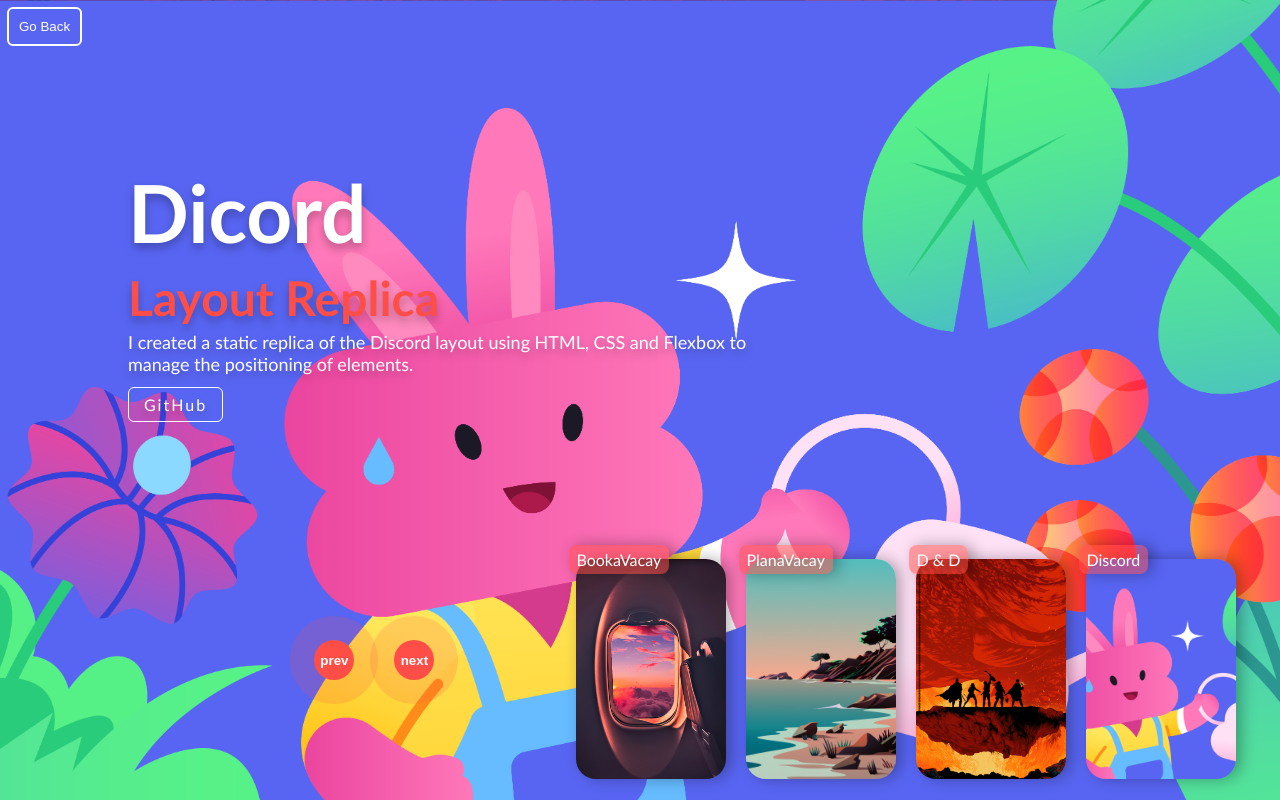
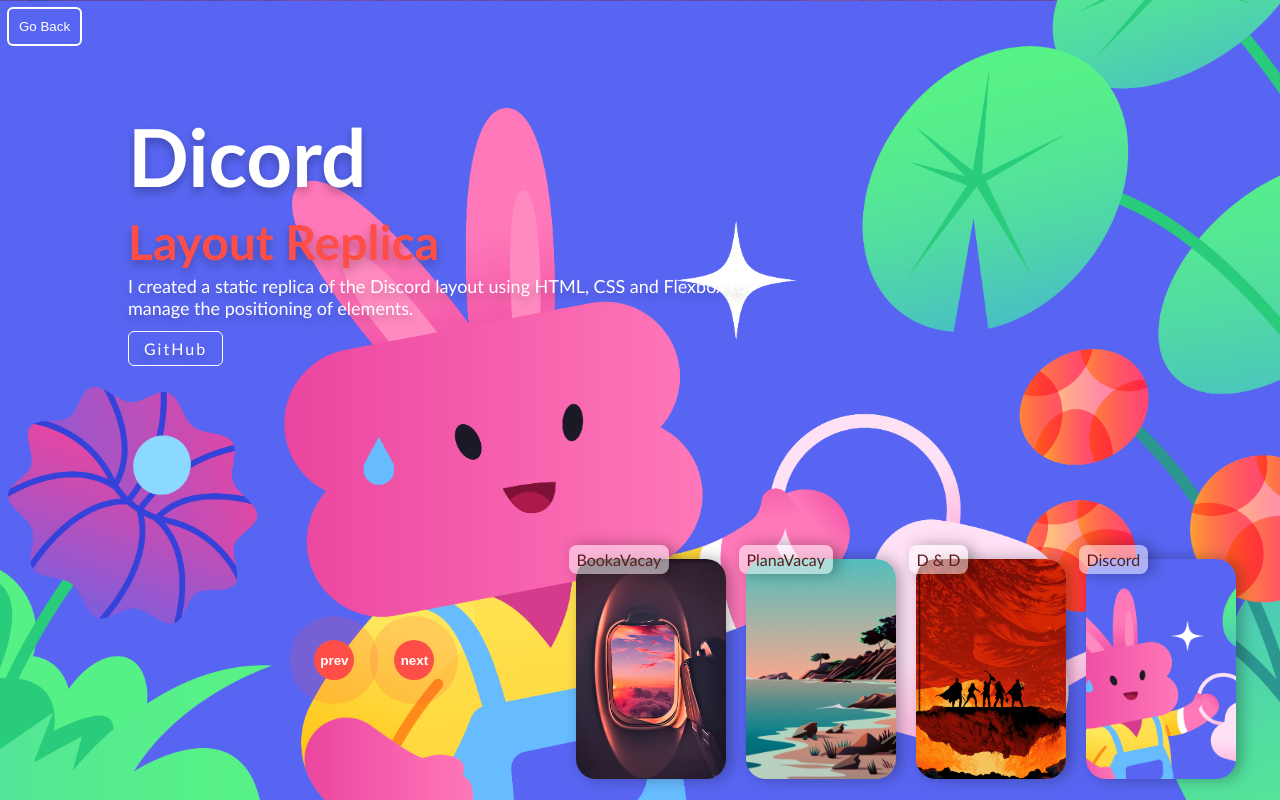
Before and after one commit to RiccardoMarino00/Portfolio-Ricky, a Vue app: page /slider-works in a window 1280 px wide. Built offline with nearby package versions, Linux system fonts and the light colour scheme.

Commit message:
fixed mobile screen for slider and thumbnail name

```diff
--- a/src/views/SliderWorks.vue
+++ b/src/views/SliderWorks.vue
@@ -169,9 +169,13 @@ export default {
                 <div class="content">
                     <div class="title">D & D</div>
                     <div class="type">Weapons and Characters for D&D</div>
-                    <div class="description">Lorem ipsum dolor sit amet consectetur, adipisicing elit. Incidunt, nemo
-                        perspiciatis delectus cumque mollitia, odio praesentium id quidem facere recusandae doloribus
-                        vel repudiandae fugiat? Rem.</div>
+                    <div class="description">In this group project, we developed a web application for managing a
+                        weapons inventory, using Laravel for the backend and Vue for the frontend. The backend is
+                        structured according to Laravel best practices, via configuration files, migrations for the
+                        MySQL database, and a modular architecture. The application allows CRUD (create, read, update
+                        and delete) operations on objects in the database, with each weapon associated with various
+                        customisable attributes, and routes manage the interactions between the frontend and backend
+                    </div>
                     <div class="button">
                         <a href="https://github.com/RiccardoMarino00/D-and-D-backend" class="github-link">GitHub</a>
                     </div>
@@ -222,11 +226,11 @@ export default {
 
 <style scoped>
 .thumbnail .item p {
-    background-color: rgba(255, 78, 71, 0.5);
+    background-color: rgb(255 255 255 / 50%);
     width: max-content;
     padding: 5px 8px;
     border-radius: 8px;
-    color: white;
+    color: #5a1c1c;
     position: relative;
     top: 7%;
     right: 5%;
@@ -286,7 +290,7 @@ a {
 
 .slider .list .item .content {
     position: absolute;
-    top: 20%;
+    top: 13%;
     width: 1140px;
     max-width: 80%;
     left: 50%;
```
